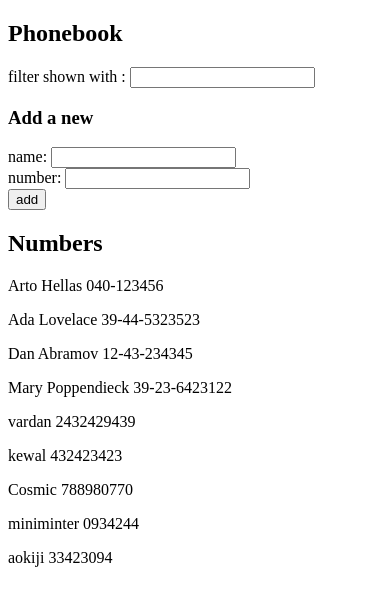
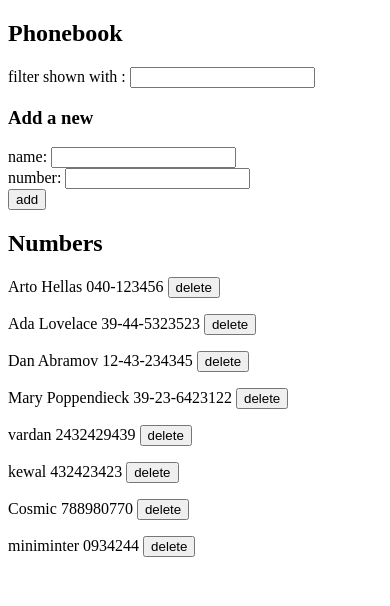
Before and after one commit to VardanX/fullstackopen, a React (Vite) app in the folder part-2/phonebook/: page / in a window 390 px wide. Shown: the top 606 px of the page. Built offline with nearby package versions, Linux system fonts and the light colour scheme; data requests are answered from the project's data file.

Commit message:
2.14: The Phonebook step 9

```diff
--- a/part-2/phonebook/db.json
+++ b/part-2/phonebook/db.json
@@ -39,11 +39,6 @@
       "id": "9fea",
       "name": "miniminter",
       "number": "0934244"
-    },
-    {
-      "id": "d834",
-      "name": "aokiji",
-      "number": "33423094"
     }
   ]
 }
--- a/part-2/phonebook/src/App.jsx
+++ b/part-2/phonebook/src/App.jsx
@@ -2,7 +2,7 @@ import { useState, useEffect } from "react";
 import Filter from "./components/Filter.jsx"
 import PersonForm from "./components/PersonForm.jsx"
 import Persons from "./components/Persons.jsx"
-import {getContacts, createContact} from "./services/phonebook.js"
+import {getContacts, createContact, deleteContact} from "./services/phonebook.js"
 
 
 const App = () => {
@@ -11,7 +11,13 @@ const App = () => {
   const [newPhoneNumber, setNewPhoneNumber] = useState("")
   const [filterPerson, setFilterPerson] = useState("")
 
-  useEffect(() => {getContacts().then(contacts => setPersons(contacts))});
+  useEffect(() => {
+    getContacts().then(contacts => setPersons(contacts))
+    .catch((error) => {
+      alert("Server error");
+      console.log(error.message, error.name)
+    })
+  }, []);
 
   const addPerson = (e) => {
     e.preventDefault();
@@ -24,9 +30,9 @@ const App = () => {
     if(isIncluded){
       window.alert(`${newName} is already added to the phonebook`)
     }else{
-      createContact({ name: newName, number: newPhoneNumber }).then(
-        contact => setPersons((prev) => [...prev, contact])
-      );
+      createContact({ name: newName, number: newPhoneNumber })
+        .then((contact) => setPersons((prev) => [...prev, contact]))
+        .catch(() => alert("Something went wrong!"));
     }
   }
 
@@ -42,9 +48,22 @@ const App = () => {
     setFilterPerson(e.target.value)
   }
 
+  const handleDeleteContact = (id, name) => {
+
+    let deletePerson = window.confirm(`Delete ${name}`);
+    if(deletePerson){
+      deleteContact(id)
+      .then(
+        setPersons((persons) => persons.filter((person) => person.id != id))
+      )
+      .catch(() => alert("Something went wrong!"));
+    }
+  }
+
   const phoneBookToShow = filterPerson
         ? persons.filter(person => person.name.toLowerCase().includes(filterPerson.toLowerCase()))
         : persons
+
 
   return (
     <div>
@@ -64,6 +83,7 @@ const App = () => {
       <h2>Numbers</h2>
       <Persons
         phoneBookToShow={phoneBookToShow}
+        handleDeleteContact={handleDeleteContact}
       />
     </div>
   );
--- a/part-2/phonebook/src/components/Persons.jsx
+++ b/part-2/phonebook/src/components/Persons.jsx
@@ -1,10 +1,10 @@
-const Persons = ({phoneBookToShow}) => {
+const Persons = ({phoneBookToShow,handleDeleteContact}) => {
     return (
       <div>
         {phoneBookToShow.map((person) => {
           return (
             <p key={person.name}>
-              {person.name} {person.number}
+              {person.name} {person.number} <button onClick={() => {handleDeleteContact(person.id, person.name)}}>delete</button>
             </p>
           );
         })}
--- a/part-2/phonebook/src/services/phonebook.js
+++ b/part-2/phonebook/src/services/phonebook.js
@@ -11,4 +11,9 @@ const createContact = (contactObject) => {
     return request.then(response => response.data);
 };
 
-export  {getContacts, createContact};
+const deleteContact = (id) => {
+    const request = axios.delete(`${baseURL}/${id}`);
+    return request.then(response => response.data)
+}
+
+export  {getContacts, createContact, deleteContact};
```
